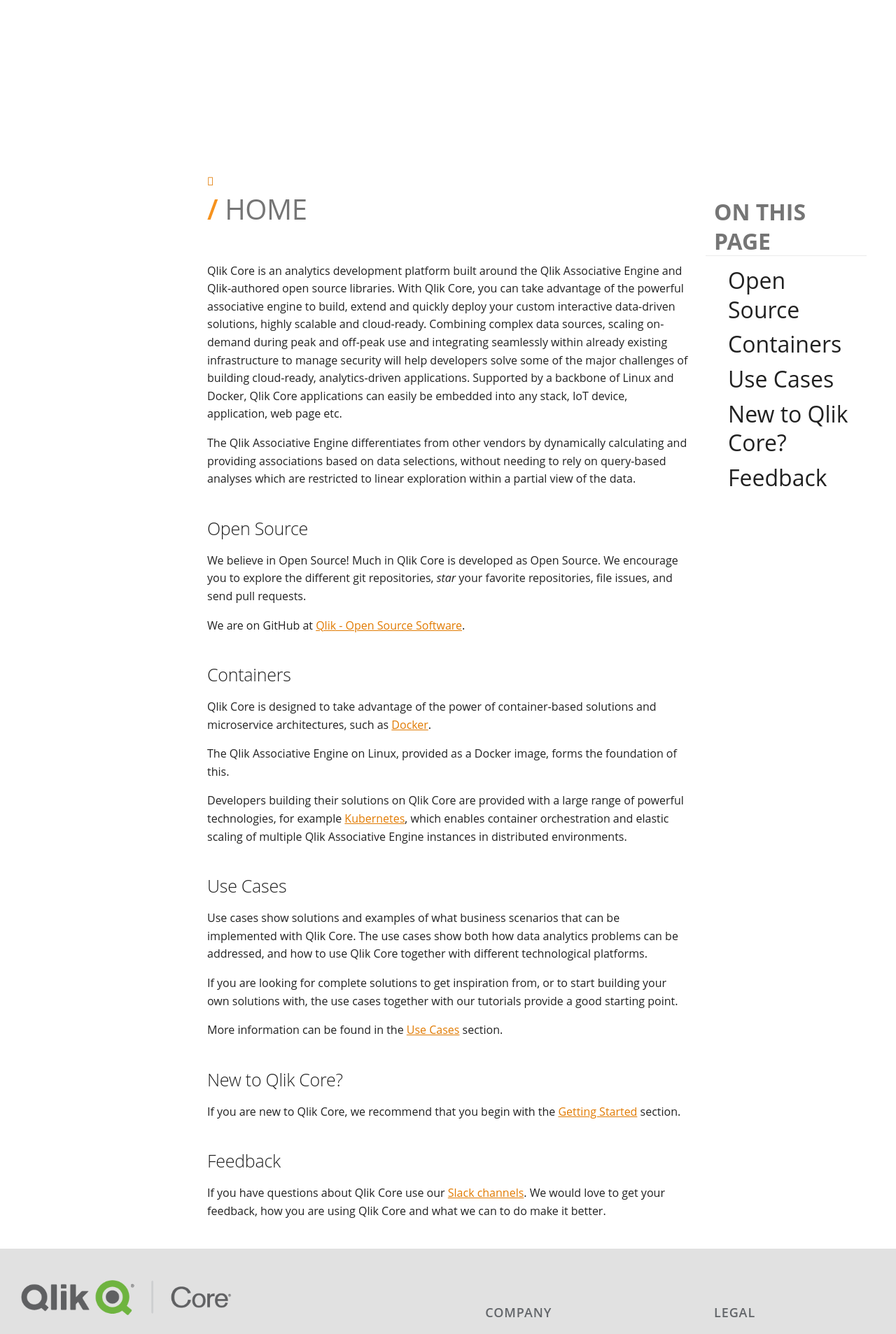
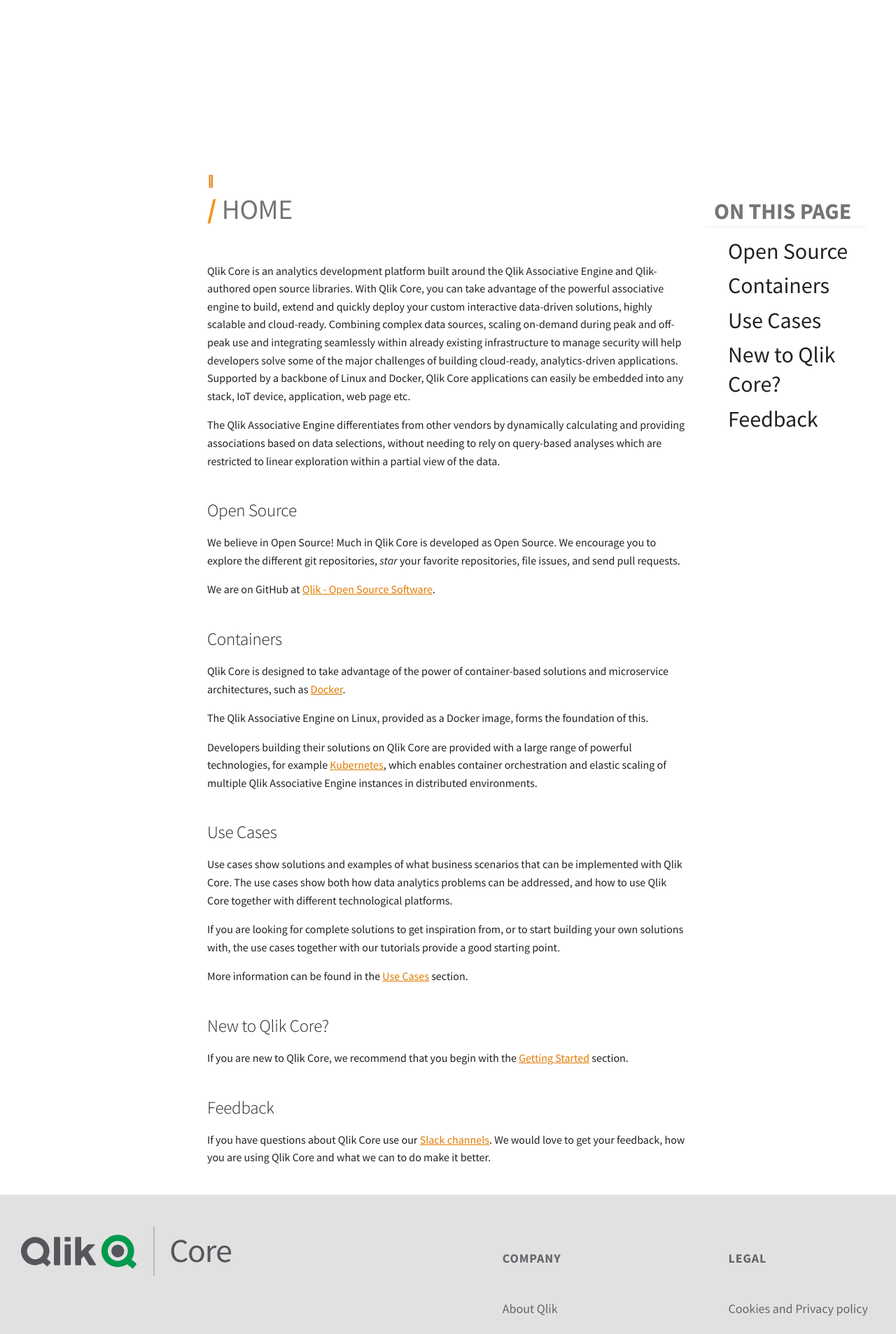
Before and after one commit to qlik-oss/core-website, an MkDocs documentation site: the page built from docs/index.md, in a window 1280 px wide. Shown: the part 468-2375 px from the top of the page at 70% size. Built offline with MkDocs 1.6.1 and Material for MkDocs 9.7.7, drawn with Linux system fonts in a browser that asks for light colours; nearby versions of some CDN libraries; library files that are not in the unit come from our copies; comment, search, counter and statistics services are not loaded.

Commit message:
Rebranding (#426)

```diff
--- a/docs/stylesheets/custom-style.css
+++ b/docs/stylesheets/custom-style.css
@@ -5,10 +5,6 @@
 
 .underline {
   text-decoration: underline;
-}
-
-body {
-  font-family: 'Open Sans', sans-serif, 'ProximaNova-Regular','Helvetica Neue','helvetica',arial,sans-serif;
 }
 
 .md-header sup {
--- a/mkdocs.yml
+++ b/mkdocs.yml
@@ -3,11 +3,14 @@
 
 theme:
   name: 'material'
-  logo: 'images/QlikCore-Horizontal-Print-white.svg'
+  logo: 'images/qlik-core-logo-white.svg'
   custom_dir: 'theme'
   favicon: 'images/favicon.ico'
+  font:
+    text: 'Source Sans Pro'
+    code: 'Roboto Mono'
+  # 404 page
 
-  # 404 page
   static_templates:
     - 404.html
 
--- a/theme/partials/footer.html
+++ b/theme/partials/footer.html
@@ -6,7 +6,7 @@
 
         <div class="footer-left">
           <div class="footer-logo">
-            <img src="{{ base_url }}/images/QlikCore-Horizontal_RGB.png" width="300px" alt="Qlik Logo">
+            <img src="{{ base_url }}/images/qlik-core-logo-color.svg" width="300px" alt="Qlik Logo">
           </div>
           <div class="footer-social">
             {% block social %}
```
Also changed, not shown: docs/images/QlikCore-Horizontal-Print-white.svg (deleted), docs/images/QlikCore-Horizontal_RGB.png (deleted), docs/images/qlik-core-logo-color.svg (added), docs/images/qlik-core-logo-white.svg (added).
